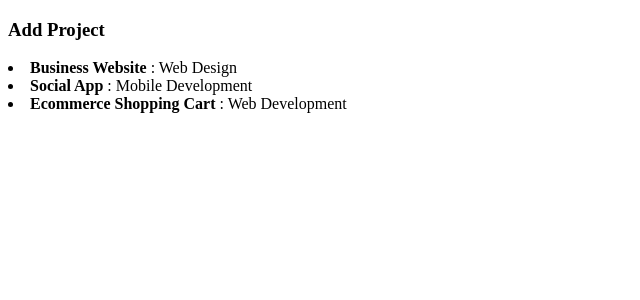
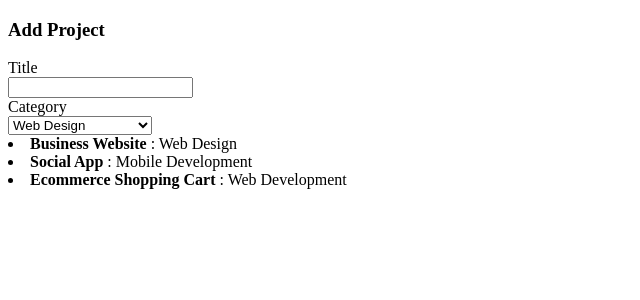
Before and after one commit to viclotana/ReactPrApp, a React (Create React App) app: page / in a window 1280 px wide. Shown: the top 300 px of the page, without its empty margins (0-640 px from the left). Built offline with nearby package versions, Linux system fonts and the light colour scheme.

Commit message:
add project logic

```diff
--- a/src/components/AddProject.js
+++ b/src/components/AddProject.js
@@ -1,10 +1,32 @@
 import React, { Component } from 'react';
 
 class AddProjects extends Component {
+
+    static defaultProps = {
+        categories: ['Web Design','Web Development', 'Mobile Development']
+    }
+
+    handleSubmit(){
+        console.log('submitted');
+    }
   render() {
+    let categoryOptions = this.props.categories.map(category => {
+        return <option key={category} value="category">{category}</option>
+    });
+
     return (
       <div>
         <h3>Add Project</h3>
+        <form onSubmit={this.handleSubmit}>
+          <div>
+            <label>Title</label><br />
+            <input type="text" ref="title" />
+          </div>
+          <div>
+            <label>Category</label><br />
+            <select ref="category">{categoryOptions}</select>
+          </div>
+        </form>
       </div>
     );
   }
```
